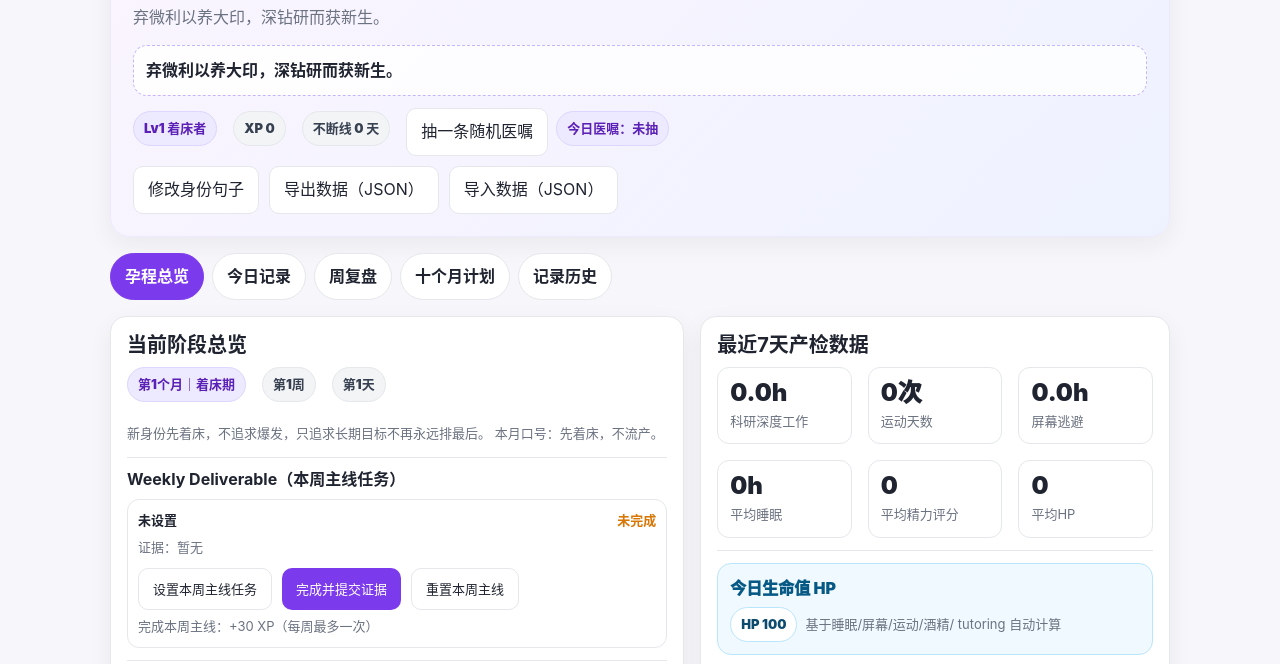
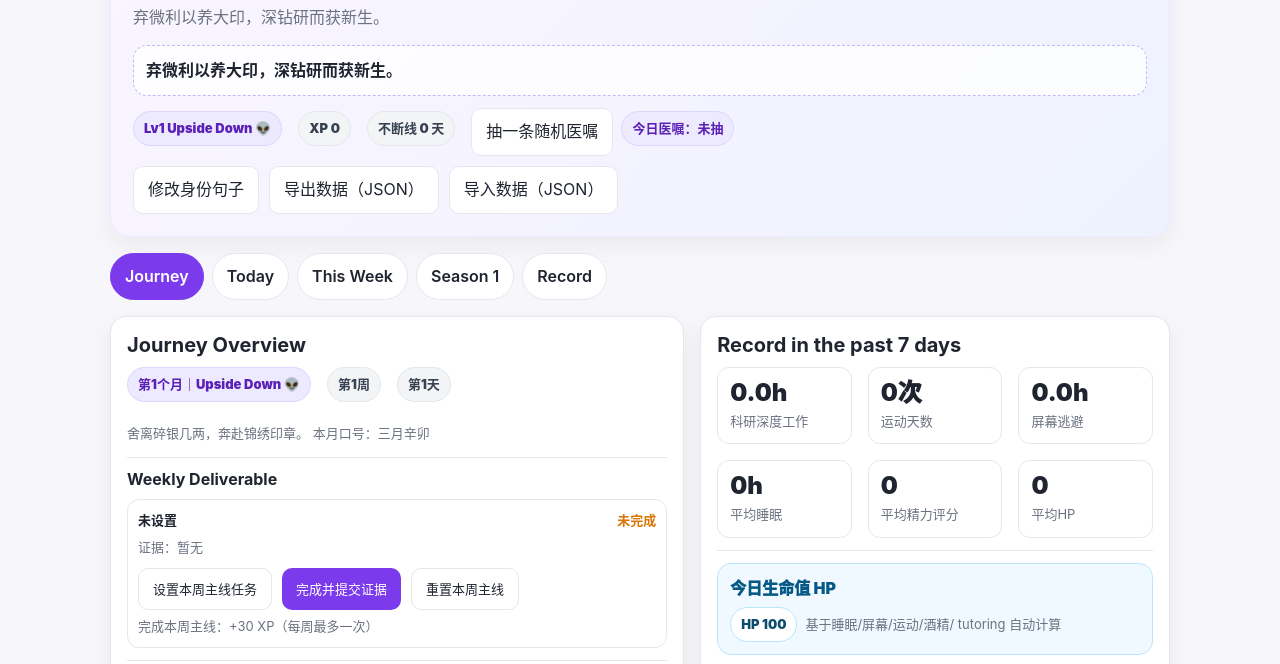
Before and after one commit to Maviiissa/Nurture-My-New-Self, a plain HTML site: page index.html in a window 1280 px wide. Shown: the part 77-741 px from the top of the page. Drawn offline with Linux system fonts and the light colour scheme.

Commit message:
Update index.html

```diff
--- a/index.html
+++ b/index.html
@@ -85,7 +85,7 @@
     </div>
 
     <div class="inline" style="margin-top:12px;">
-      <span class="pill" id="levelPill">Lv1 着床者</span>
+      <span class="pill" id="levelPill">Lv1 Upside Down👽</span>
       <span class="pill gray" id="xpPill">XP 0</span>
       <span class="pill gray" id="streakPill">不断线 0 天</span>
       <button class="secondary" id="adviceBtn">抽一条随机医嘱</button>
@@ -101,28 +101,28 @@
   </section>
 
   <div class="tabs">
-    <button class="tab-btn active" data-tab="overview">孕程总览</button>
-    <button class="tab-btn" data-tab="daily">今日记录</button>
-    <button class="tab-btn" data-tab="weekly">周复盘</button>
-    <button class="tab-btn" data-tab="months">十个月计划</button>
-    <button class="tab-btn" data-tab="history">记录历史</button>
+    <button class="tab-btn active" data-tab="overview">Journey</button>
+    <button class="tab-btn" data-tab="daily">Today</button>
+    <button class="tab-btn" data-tab="weekly">This Week</button>
+    <button class="tab-btn" data-tab="months">Season 1</button>
+    <button class="tab-btn" data-tab="history">Record</button>
   </div>
 
   <!-- OVERVIEW -->
   <section id="tab-overview" class="tab-panel">
     <div class="grid grid-2">
       <div class="card">
-        <h2>当前阶段总览</h2>
+        <h2>Journey Overview</h2>
         <div class="inline" style="margin-bottom:8px;">
-          <span class="pill" id="currentMonthPill">第1个月｜着床期</span>
-          <span class="pill gray" id="currentWeekPill">第1周</span>
-          <span class="pill gray" id="dayCountPill">第1天</span>
+          <span class="pill" id="currentMonthPill">Episode 1｜Upside Down👽</span>
+          <span class="pill gray" id="currentWeekPill">WEEK 1</span>
+          <span class="pill gray" id="dayCountPill">DAY 1</span>
         </div>
         <p class="muted small" id="currentThemeText"></p>
 
         <div class="divider"></div>
 
-        <h3>Weekly Deliverable（本周主线任务）</h3>
+        <h3>Weekly Deliverable</h3>
         <div class="entry">
           <div class="entry-header">
             <span id="weeklyDeliverableTitle">未设置</span>
@@ -159,7 +159,7 @@
       </div>
 
       <div class="card">
-        <h2>最近7天产检数据</h2>
+        <h2>Record in the past 7 days</h2>
         <div class="grid grid-3" style="margin-top: 8px;">
           <div class="kpi"><div class="value" id="kpiResearch">0h</div><div class="label">科研深度工作</div></div>
           <div class="kpi"><div class="value" id="kpiExercise">0次</div><div class="label">运动天数</div></div>
@@ -191,7 +191,7 @@
 
         <div class="divider"></div>
 
-        <h3>Boss Raid（论文副本）</h3>
+        <h3>Boss Raid</h3>
         <div id="bossRaidBox" class="table-like"></div>
 
         <div class="divider"></div>
@@ -286,7 +286,7 @@
         <div class="table-like" id="fakeEffortList"></div>
 
         <div class="row" style="grid-template-columns: 1fr;">
-          <label for="dailyNote">今日胎动（备注）</label>
+          <label for="dailyNote">Today's Note</label>
           <textarea id="dailyNote" placeholder="今天最明显的进步 / 被劫持原因 / 一个真实观察"></textarea>
         </div>
 
@@ -298,7 +298,7 @@
       </div>
 
       <div class="card">
-        <h2>今日产检提示</h2>
+        <h2>今日检测</h2>
         <div id="dailyHints" class="table-like"></div>
 
         <div class="divider"></div>
@@ -313,7 +313,7 @@
 
         <div class="divider"></div>
 
-        <h3>今日Boss战提示</h3>
+        <h3>今日Boss提示</h3>
         <div id="dailyBossBox" class="entry small muted">填完数据后，这里会识别你今天在打哪只怪。</div>
 
         <div class="divider"></div>
@@ -333,8 +333,8 @@
   <section id="tab-weekly" class="tab-panel hidden">
     <div class="grid grid-2">
       <div class="card">
-        <h2>周复盘｜产检门诊</h2>
-        <p class="muted small">每周只改三件事，别贪多。系统升级靠微调，不靠暴力。</p>
+        <h2>周复盘</h2>
+        <p class="muted small">每周只改三件事，别贪多。系统升级靠微调，别逼自己。</p>
 
         <div class="row">
           <label for="weeklyDate">复盘日期</label>
@@ -384,8 +384,8 @@
   <!-- MONTHS -->
   <section id="tab-months" class="tab-panel hidden">
     <div class="card">
-      <h2>十个月发育计划</h2>
-      <p class="muted small">每个月都有发育重点、监测指标、达成标准。不要用一天的状态审判整个孕程。</p>
+      <h2>'Nurture My New Self' Season 1</h2>
+      <p class="muted small">Welcome to 'Nurture My New Self' Season 1</p>
 
       <div id="monthsContainer" class="table-like" style="margin-top:12px;"></div>
     </div>
@@ -519,7 +519,7 @@
   ];
 
   function levelTitle(level){
-    const titles=["着床者","胚芽构建者","系统成形者","稳定供养者","胎动感知者","结构强化者","带压运行者","定力成形者","临产整合者","新生体"];
+    const titles=["Upside Down 👽","Will The Wise 🤓","011 The Winner🥳","001 Vecna 😈","Papa 🫡","Mad Max 🫨","Mind Flayer 🤖","The Heroic🦸‍♀️","The Sorcerer 🧙","Rightside UP 👍"];
     if(level<=0) return titles[0];
     if(level>=10) return titles[9];
     return titles[level-1];
@@ -655,16 +655,16 @@
 
   // Minimal month plan list (keep small)
   const monthPlans = [
-    {month:1,stage:"着床期",motto:"先着床，不流产。",theme:"新身份先着床，不追求爆发，只追求长期目标不再永远排最后。",warnings:["不要一上来排满日程","不要靠情绪决定做不做","先保最低标准，再谈上限"]},
-    {month:2,stage:"胚芽期",motto:"先长骨架，不拼颜值。",theme:"从我想改变，进入我每天有动作，建立执行骨架。",warnings:["警惕假努力冒充进展","计划时间封顶15分钟","关键任务先开始再完美"]},
-    {month:3,stage:"器官形成期",motto:"系统先稳，速度后面会来。",theme:"执行系统开始成形，时间系统、任务系统、恢复系统都开始发育。",warnings:["状态好也别加码过猛","不要把运动当惩罚","崩盘日回到最低标准"]},
-    {month:4,stage:"稳定孕期",motto:"不是更狠，是更稳。",theme:"从求生模式转向建设模式，能量管理开始见效。",warnings:["别因为觉得自己好了就猛冲","别用熬夜换效率","保留恢复行为"]},
-    {month:5,stage:"胎动期",motto:"有胎动了，继续养，不乱折腾。",theme:"开始明显感到自己在变，焦虑来了也不完全劫持你。",warnings:["有进步也别停记录","一两天失控不是退步","别看不起最低标准"]},
-    {month:6,stage:"结构强化期",motto:"专业不是忙，是有取舍。",theme:"专业感从感觉变成行为，优先级、边界、交付质量开始成形。",warnings:["警惕全能幻想","不属于你的责任别自动接住","边界训练会不舒服但很值"]},
-    {month:7,stage:"负重练习期",motto:"压力存在，也能推进。",theme:"在压力真实存在时仍运转，不再等状态好才开始。",warnings:["旧系统会抢控制权正常","不要因为回潮就否定自己","收到，但先做25分钟"]},
-    {month:8,stage:"定力成形期",motto:"定力不是硬扛，是顺序稳定。",theme:"你开始像你想成为的人，越来越不容易被消息和情绪带跑。",warnings:["别因为进步就增加太多目标","定力来自重复，不来自灵感"]},
-    {month:9,stage:"临产准备期",motto:"先整合，再冲刺。",theme:"把行为整合成身份感，开始看见自己已不是偶尔做到。",warnings:["临近年底易自我审判","不要只盯没做到的","开始做证据清单"]},
-    {month:10,stage:"分娩期",motto:"平稳分娩，不靠蛮力。",theme:"把新自己顺利生出来，身份落地。",warnings:["节奏比强度更重要","别搞最后一个月逆天改命","用稳定收尾"]},
+    {month:1,stage:"Upside Down 👽",motto:"三月辛卯",theme:"舍离碎银几两，奔赴锦绣印章。",warnings:["人生主线是学习","多向前辈请教","不要卷入他人的感情纠纷"]},
+    {month:2,stage:"Will The Wise 🤓",motto:"四月壬辰。",theme:"借杀化印证乾坤，避水潜龙越龙门。",warnings:["警惕假努力冒充进展","禁止任何与人对线","多喝温水，吃清淡热食。"]},
+    {month:3,stage:"011 The Winner🥳",motto:"五月癸巳。",theme:"亦敌亦友磨锋刃，利禄归心火更燃。",warnings:["莫与镜像争虚名","适当的压力等于动力","给我往死里卷"]},
+    {month:4,stage:"001 Vecna 😈",motto:"六月甲午。",theme:"双午重逢火欲燃，莫随流俗争长短。",warnings:["注意明面上的竞争者","别用熬夜换效率","遇事强制冷却 10 分钟"]},
+    {month:5,stage:"Papa 🫡",motto:"七月乙未",theme:"正印滋身才气溢，谨言慎行守灵犀。",warnings:["有进步也别停记录","莫炫耀，防人借此生事","私人敏感话题严禁外传"]},
+    {month:6,stage:"Mad Max 🫨",motto:"八月丙申",theme:"比肩坐财利纠纷，冷眼观心定乾坤。",warnings:["警惕全能幻想","不属于你的责任别自动接","边界训练会不舒服但很值"]},
+    {month:7,stage:"Mind Flayer 🤖",motto:"九月丁酉",theme:"钱财露白，必招贼人。",warnings:["财不外露","不要因为回潮就否定自己","适当放松"]},
+    {month:8,stage:"The Heroic🦸‍♀️",motto:"十月戊戌",theme:"奇思妙想入简书，食神坐库结硕果。",warnings:["旧识即贵人","拥抱变化"]},
+    {month:9,stage:"The Sorcerer 🧙",motto:"十一月己亥",theme:"才气驾凌压力顶，封侯拜将在此间。",warnings:["防妒，忌言谈出挑引蜂蝶","别崩溃","坚持，你是Sorcerer"]},
+    {month:10,stage:"Rightside UP 👍",motto:"十二月庚子",theme:"偏财庚金利路开，正官子水引印来。",warnings:["节奏比强度更重要","别搞最后一个月逆天改命","用稳定收尾"]},
   ];
 
   // Utils
```
